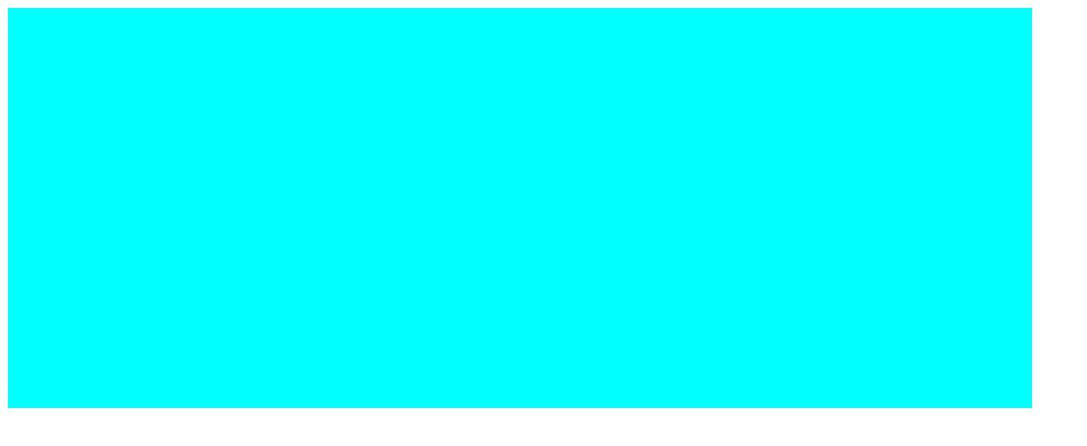
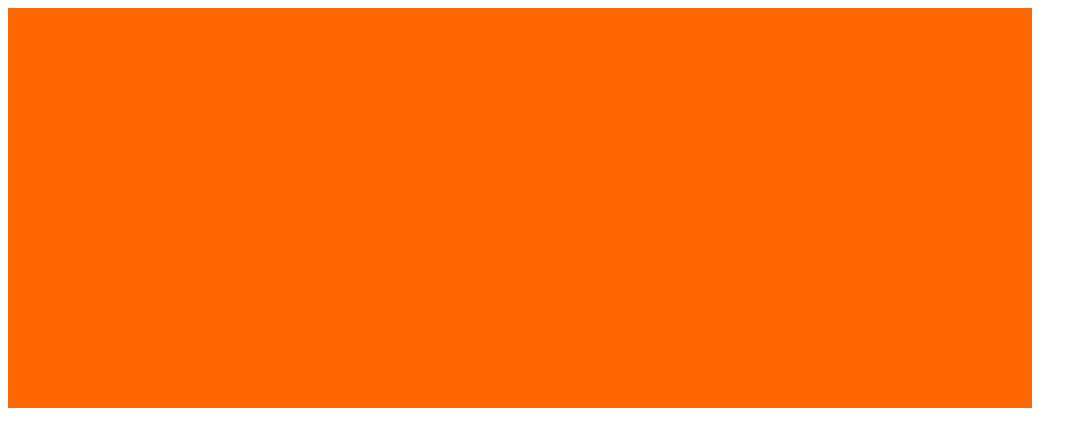
Before and after one commit to nathan220320/Tutogit, a plain HTML site: page index.html in a window 1280 px wide. Shown: the whole page, without its empty margins (0-1087 px from the left). Drawn offline with Linux system fonts and the light colour scheme.

Commit message:
ajout de style sur la div

```diff
--- a/style.css
+++ b/style.css
@@ -1,5 +1,5 @@
 div{
-    background-color: aqua;
+    background-color: rgb(255, 102, 0);
     width: 80vw;
     height: 50vh;
 }
```
